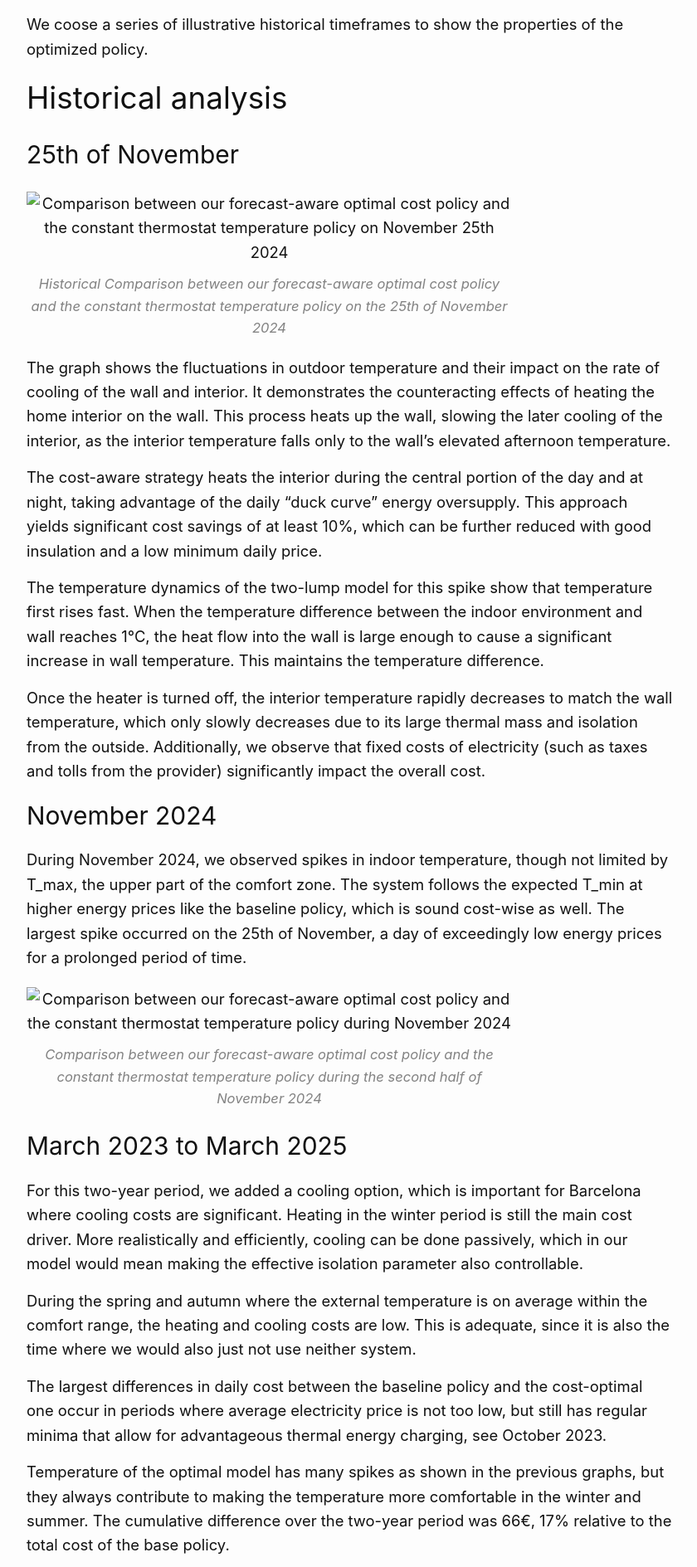
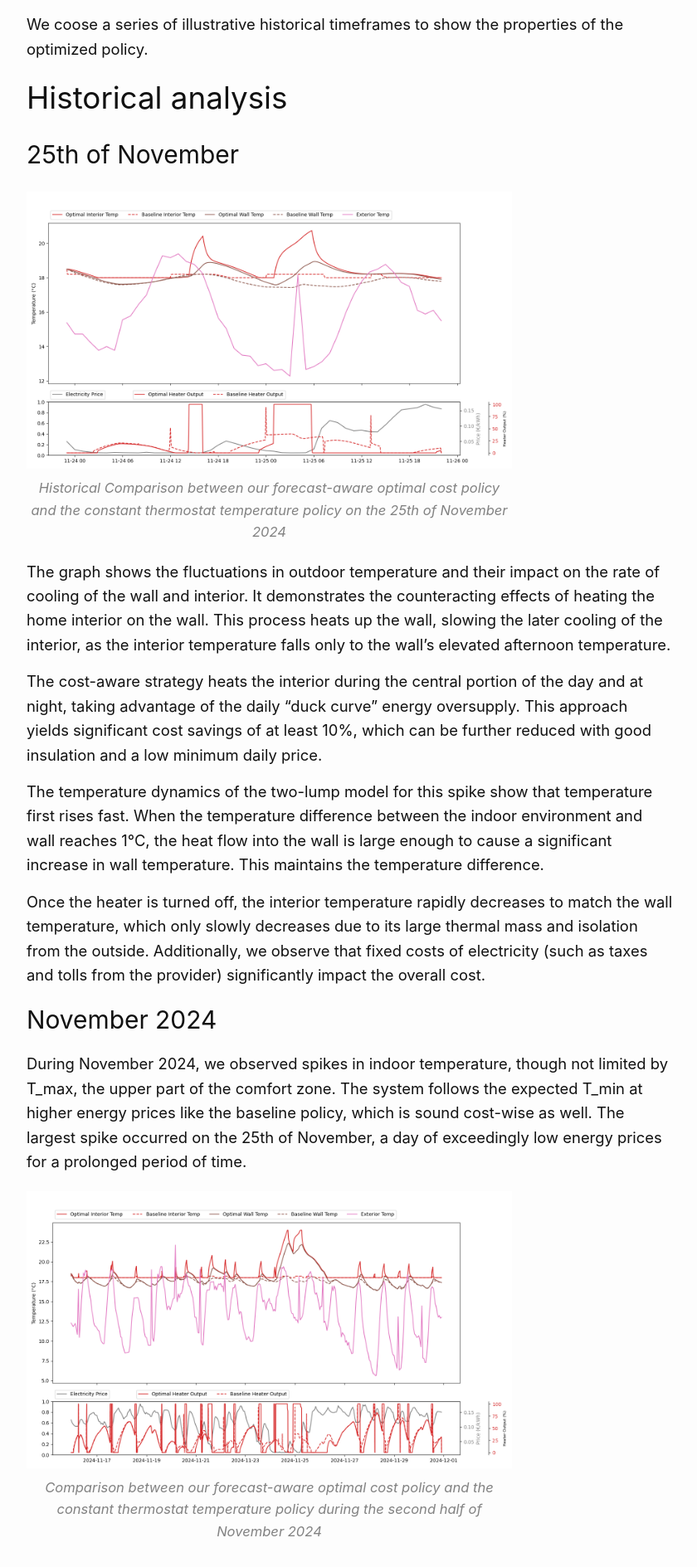
Before and after one commit to janbsc4/strom-docs, a Jekyll site: the page built from _posts/2025-03-06-usage-example.md, in a window 1280 px wide. Shown: the part 3214-5103 px from the top of the page at 83% size, without its empty margins (368-1208 px from the left). Built offline with Jekyll 4.4.1, drawn with Linux system fonts in a browser that asks for light colours.

Commit message:
added missing slashes

```diff
--- a/_posts/2025-03-06-usage-example.md
+++ b/_posts/2025-03-06-usage-example.md
@@ -49,7 +49,7 @@ We coose a series of illustrative historical timeframes to show the properties o
 ### 25th of November
 
 <figure class="image-container">
-  <img src="{{ site.baseurl }}assets/images/compare_costs_temps_Barcelona_25th_Nov.png" alt="Comparison between our forecast-aware optimal cost policy and the constant thermostat temperature policy on November 25th 2024">
+  <img src="{{ site.baseurl }}/assets/images/compare_costs_temps_Barcelona_25th_Nov.png" alt="Comparison between our forecast-aware optimal cost policy and the constant thermostat temperature policy on November 25th 2024">
   <figcaption class="image-caption">Historical Comparison between our forecast-aware optimal cost policy and the constant thermostat temperature policy on the 25th of November 2024</figcaption>
 </figure>
 
@@ -66,7 +66,7 @@ Once the heater is turned off, the interior temperature rapidly decreases to mat
 During November 2024, we observed spikes in indoor temperature, though not limited by T_max, the upper part of the comfort zone. The system follows the expected T_min at higher energy prices like the baseline policy, which is sound cost-wise as well. The largest spike occurred on the 25th of November, a day of exceedingly low energy prices for a prolonged period of time.
 
 <figure class="image-container">
-  <img src="{{ site.baseurl }}assets/images/compare_costs_temps_Barcelona_Nov.png" alt="Comparison between our forecast-aware optimal cost policy and the constant thermostat temperature policy during November 2024">
+  <img src="{{ site.baseurl }}/assets/images/compare_costs_temps_Barcelona_Nov.png" alt="Comparison between our forecast-aware optimal cost policy and the constant thermostat temperature policy during November 2024">
   <figcaption class="image-caption">Comparison between our forecast-aware optimal cost policy and the constant thermostat temperature policy during the second half of November 2024</figcaption>
 </figure>
 
@@ -81,7 +81,7 @@ The largest differences in daily cost between the baseline policy and the cost-o
 Temperature of the optimal model has many spikes as shown in the previous graphs, but they always contribute to making the temperature more comfortable in the winter and summer. The cumulative difference over the two-year period was 66€, 17% relative to the total cost of the base policy.
 
 <figure class="image-container">
-  <img src="{{ site.baseurl }}assets/images/compare_costs_temps_Barcelona_Mar23_Mar25.png" alt="Comparison between our forecast-aware optimal cost policy and the constant thermostat temperature policy during from March 2023 through to March 2025">
+  <img src="{{ site.baseurl }}/assets/images/compare_costs_temps_Barcelona_Mar23_Mar25.png" alt="Comparison between our forecast-aware optimal cost policy and the constant thermostat temperature policy during from March 2023 through to March 2025">
   <figcaption class="image-caption">Comparison between our forecast-aware optimal cost policy and the constant thermostat temperature policy during the two year period from March 2023 and March 2025.</figcaption>
 </figure>
 
```
